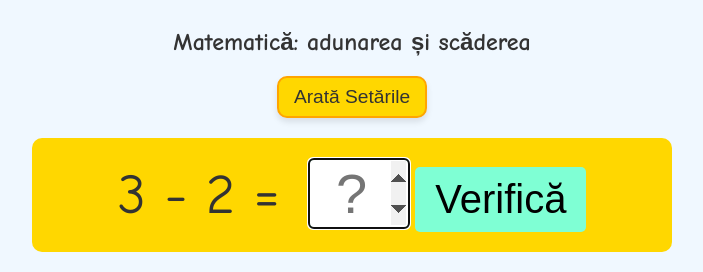
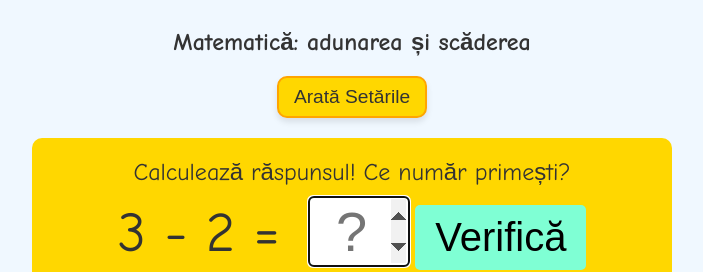
Before and after one commit to alexandruvrabie/school, a plain HTML site: page math/index.html in a window 1280 px wide. Shown: the top 272 px of the page, without its empty margins (288-991 px from the left). Drawn offline with Linux system fonts and the light colour scheme.

Commit message:
Add description for exercise.

```diff
--- a/math/index.html
+++ b/math/index.html
@@ -58,6 +58,7 @@
         </div>
     </div>
     <div id="exerciseContainer">
+        <div id="exerciseDescription">Calculează răspunsul! Ce număr primești?</div>
         <span id="exercise"></span>
         <input type="number" id="answer" placeholder="?">
         <button onclick="checkAnswer()">Verifică</button>
--- a/math/js/script.js
+++ b/math/js/script.js
@@ -11,6 +11,7 @@ let operationType = 'addition_subtraction'
 let lastResults = []; // Inițializează o nouă listă pentru a urmări ultimele rezultate
 const historyLimit = 3; // Numărul de rezultate unice pe care dorim să le urmărim
 let bonusElements = {}; // Obiect pentru a stoca referințele la elementele bonusurilor
+let isFirstExercise = true;
 let bonusData = {};
 let speedChallenges = {
     bonusCursaCrocodilului: {
@@ -118,6 +119,11 @@ function checkAnswer() {
         addExerciseToHistory(true); // Adaugă exercițiul cu indicarea că este corect
         document.getElementById("answer").placeholder = '?'; // Resetează placeholder-ul dacă răspunsul este corect
         checkAndDisplayBonus();
+        if (isFirstExercise) {
+            // Ascunde descrierea după rezolvarea corectă a primului exercițiu
+            document.getElementById("exerciseDescription").style.display = "none";
+            isFirstExercise = false; // Asigură-te că descrierea nu va fi ascunsă din nou la exercițiile următoare
+        }
         generateExercise(); // Generează un nou exercițiu
     } else if (attempts < 2) {
         playErrorSound();
--- a/math/styles/style.css
+++ b/math/styles/style.css
@@ -119,7 +119,12 @@ label {
     border-radius: 10px;
     margin: 10px 0;
 }
-
+#exerciseDescription {
+    font-size: 1.5rem; /* Mărimea textului */
+    text-align: center; /* Centrarea textului */
+    color: #333; /* Culoarea textului */
+    margin-bottom: 10px; /* Spațiu sub descriere, ajustează dacă este necesar */
+}
 #exercise {
     font-size: 3.5rem;
     margin-right: 10px;
```
